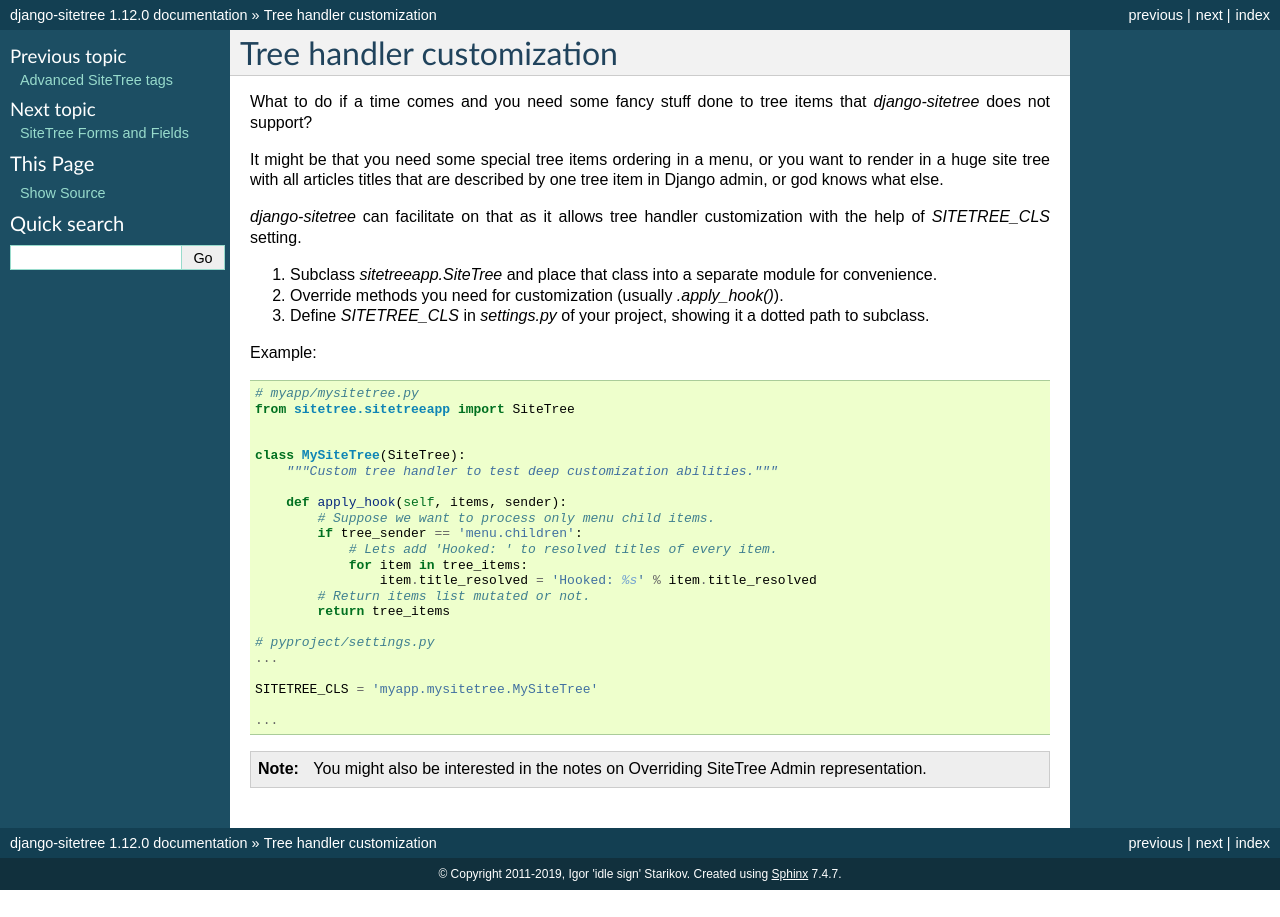
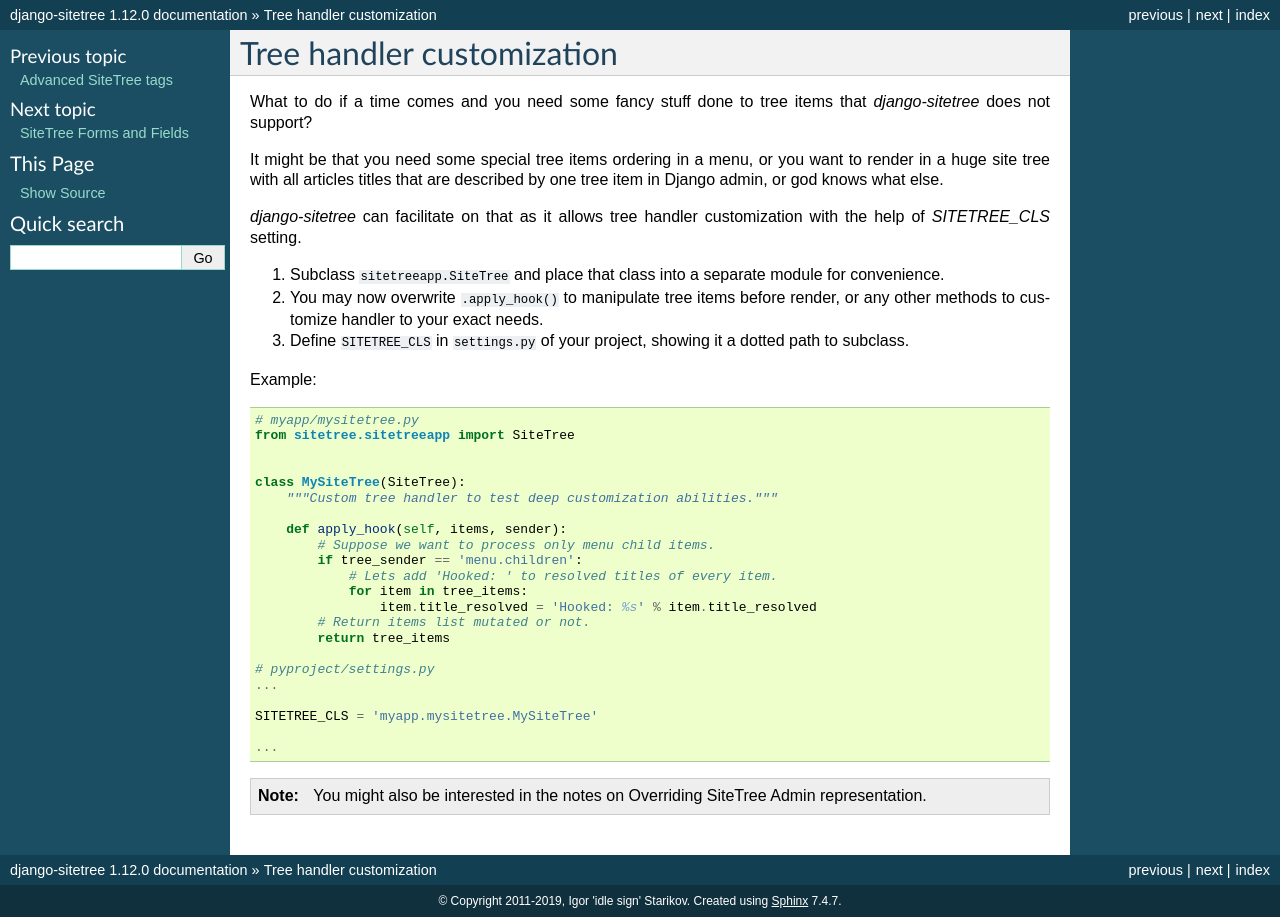
Before and after one commit to idlesign/django-sitetree, a Sphinx documentation site: the page built from docs/source/customization.rst, in a window 1280 px wide. Built offline with Sphinx 7.4.7, drawn with Linux system fonts in a browser that asks for light colours; pages that are not in the unit, such as notebooks, are missing from menus.

Commit message:
Update customization.rst

```diff
--- a/docs/source/customization.rst
+++ b/docs/source/customization.rst
@@ -13,9 +13,9 @@
 *django-sitetree* can facilitate on that as it allows tree handler customization
 with the help of `SITETREE_CLS` setting.
 
-1. Subclass `sitetreeapp.SiteTree` and place that class into a separate module for convenience.
-2. Override methods you need for customization (usually `.apply_hook()`).
-3. Define `SITETREE_CLS` in `settings.py` of your project, showing it a dotted path to subclass.
+1. Subclass ``sitetreeapp.SiteTree`` and place that class into a separate module for convenience.
+2. You may now overwrite ``.apply_hook()`` to manipulate tree items before render, or any other methods to customize handler to your exact needs.
+3. Define ``SITETREE_CLS`` in ``settings.py`` of your project, showing it a dotted path to subclass.
 
 
 Example:
```
